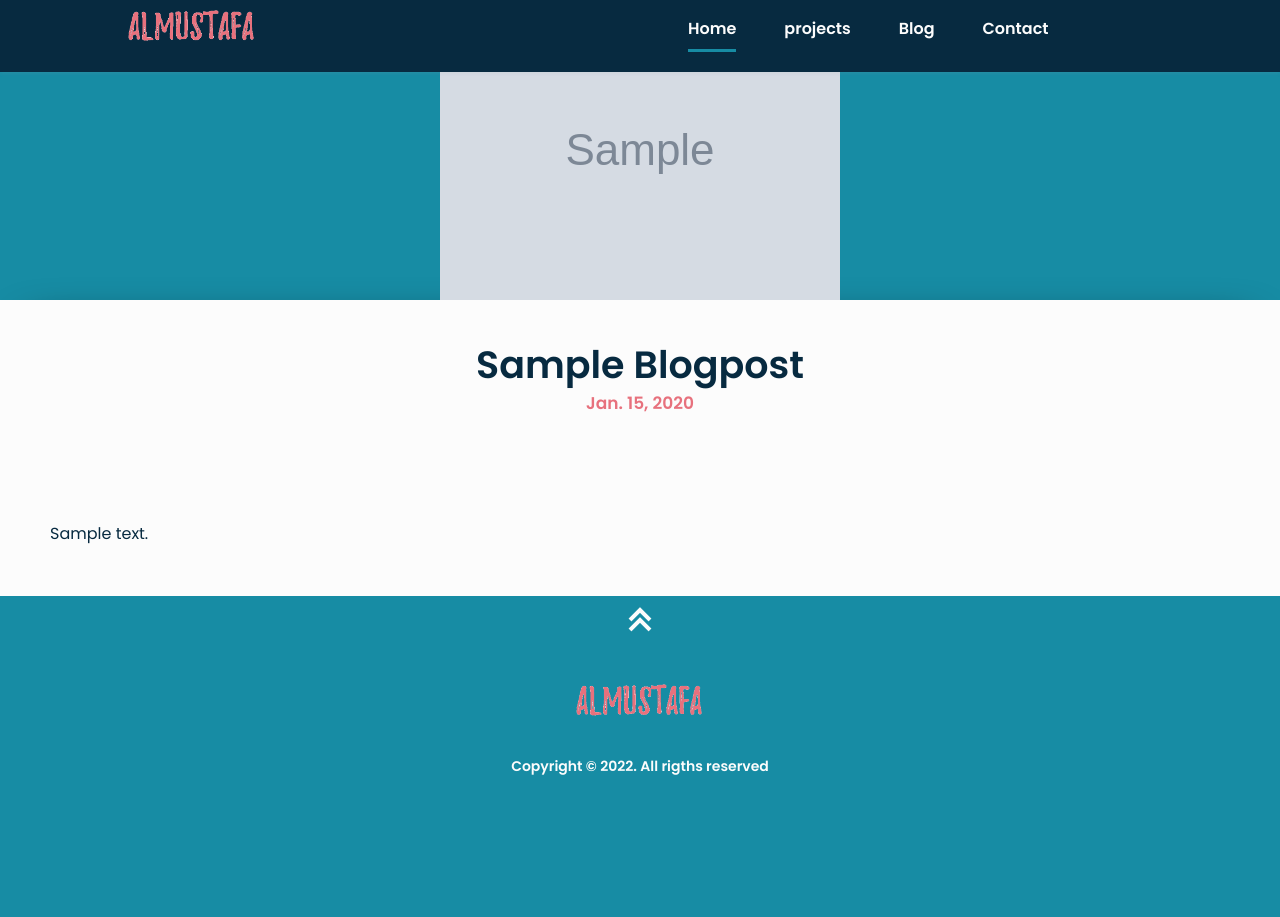
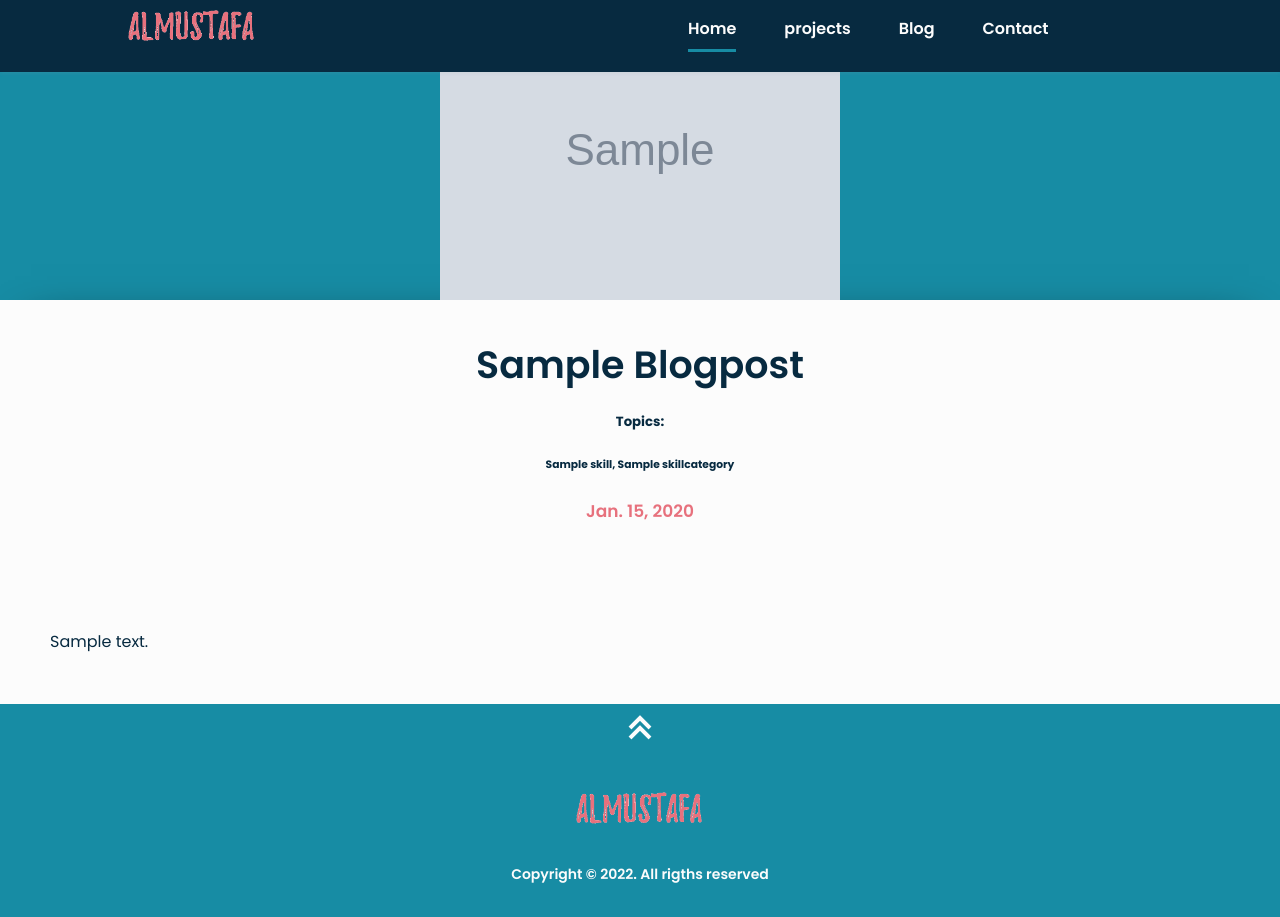
Before and after one commit to almustafa-noureddin/Portfolio-website, a Django app: a page that uses base/templates/base/blog-detail.html in a window 1280 px wide. Before the commit the page ends 775 px from the top, so only its background shows below. Run offline with Django 3.2, Linux system fonts and the light colour scheme; tables that the repository leaves empty hold one stand-in row (values such as "Sample post"); grey boxes marked "Sample" are stand-in pictures; some libraries are stand-ins or nearby versions.

Commit message:
Added the topic section in details templates
added the topic section in details templates of both projects and blogs

```diff
--- a/base/templates/base/blog-detail.html
+++ b/base/templates/base/blog-detail.html
@@ -43,6 +43,10 @@ Start Content
       </center>
          <div class="blog-cont-2">
             <h3>{{object.name|title}}</h3>
+            <h5>Topics:</h5>
+            {% for topic in object.topic.all %}
+            <h6>{{topic.skill}}, {{topic.skill_category}}</h6>
+            {% endfor %}
             <p class="sublittle">{{object.timestamp.date}}</p>
          </div>
          <div class="blog-cont">
--- a/base/templates/base/project-detail.html
+++ b/base/templates/base/project-detail.html
@@ -42,6 +42,10 @@ Start Content
             </div>
             <div class="blog_cont_2">
             <h3>{{object.name|title}}</h3>
+            <h5>Topics:</h5>
+            {% for topic in object.skills_used.all %}
+            <h6>{{topic.skill}}, {{topic.skill_category}}</h6>
+            {% endfor %}
             <p class="sublittle">{{object.timestamp.date}}</p>
             <p> {{object.body|safe}}</p>
         </div>
```
